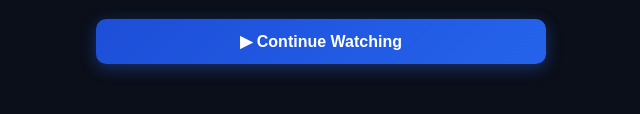
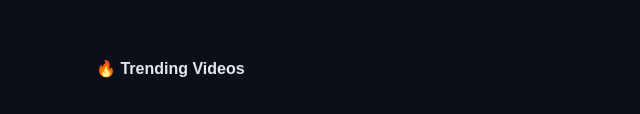
Before and after one commit to Timelinebewild/s, a plain HTML site: page index.html in a window 1280 px wide. Shown: the part 682-796 px from the top of the page, without its empty margins (319-959 px from the left). Drawn offline with Linux system fonts and the light colour scheme.

Commit message:
Update index.html

```diff
--- a/index.html
+++ b/index.html
@@ -3,7 +3,7 @@
 <head>
 <meta charset="UTF-8">
 <meta name="viewport" content="width=device-width, initial-scale=1.0">
-<title>💀📱 The Timeline Be Wild</title>
+<title>⭐ Life Is A Mess</title>
 
 <style>
 html, body {
@@ -48,19 +48,6 @@ video {
   left: 50%;
   transform: translate(-50%, -50%);
   color: #cbd5e1;
-}
-
-.cta {
-  display: block;
-  margin: 15px;
-  text-align: center;
-  background: linear-gradient(135deg, #1d4ed8, #2563eb);
-  color: #fff;
-  padding: 13px;
-  border-radius: 10px;
-  text-decoration: none;
-  font-weight: bold;
-  box-shadow: 0 4px 15px rgba(37, 99, 235, 0.4);
 }
 
 .rec-title {
@@ -113,10 +100,6 @@ disablePictureInPicture
 </video>
 </div>
 
-<a href="#" class="cta" id="ctaBtn">
-▶ Continue Watching
-</a>
-
 <!-- BANNER ATAS -->
 <div class="banner-300">
 <script>
@@ -158,7 +141,6 @@ if (!video.startsWith("http")) {
 const player = document.getElementById("player");
 const source = document.getElementById("videoSource");
 const loading = document.getElementById("loading");
-const cta = document.getElementById("ctaBtn");
 
 source.src = video;
 player.load();
@@ -171,11 +153,6 @@ player.addEventListener("loadeddata", () => {
 
 player.addEventListener("contextmenu", e => e.preventDefault());
 
-cta.addEventListener("click", function(e){
-  e.preventDefault();
-  window.location.href = "https://thetimelinebewilds.blogspot.com/";
-});
-
 })();
 </script>
 
```
